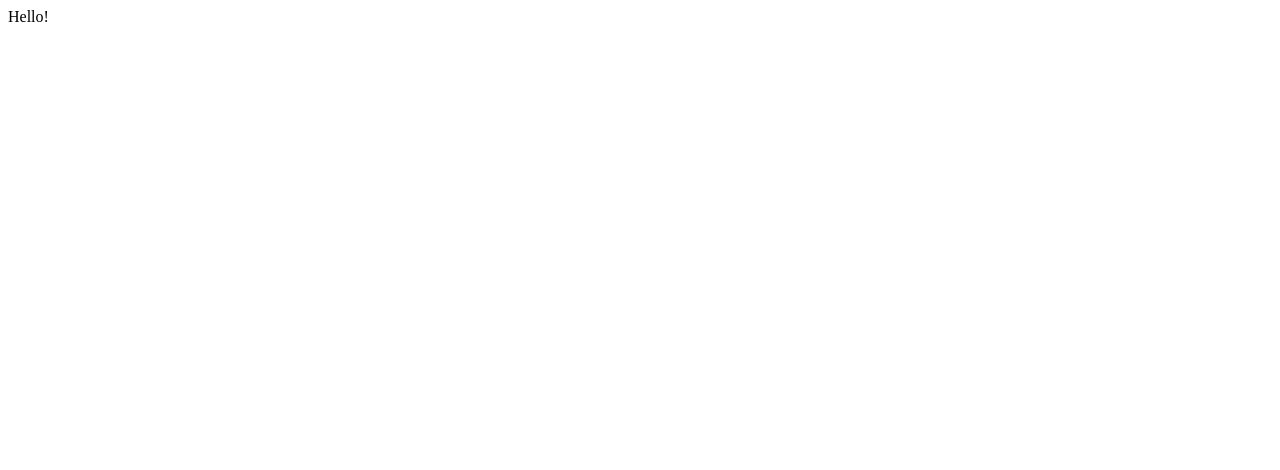
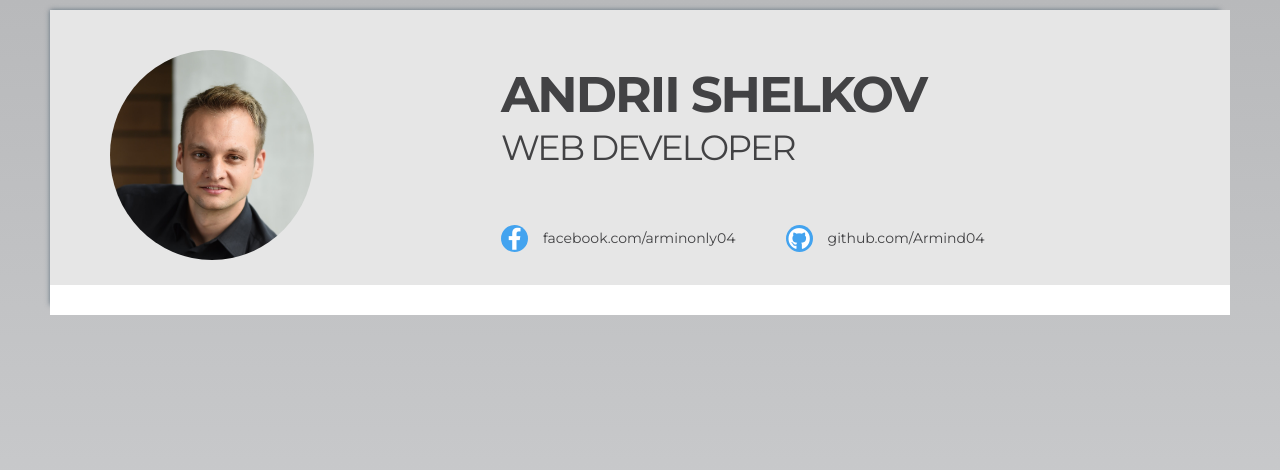
Before and after one commit to Armind04/rsschool-cv, a plain HTML site: page rsschool-cv-html/index.html in a window 1280 px wide. Drawn offline with Linux system fonts and the light colour scheme; files that its build step writes are made by us from their sources.

Commit message:
feat: add header

```diff
--- a/rsschool-cv-html/index.html
+++ b/rsschool-cv-html/index.html
@@ -4,10 +4,36 @@
     <title>My CV</title>
     <meta charset="UTF-8">
     <meta content="telephone=no" name="format-detection">
-    <link href="css/style.css" rel="stylesheet">
+    <link href="./style.css" rel="stylesheet">
     <link crossorigin="anonymous" href="https://use.fontawesome.com/releases/v5.15.2/css/all.css" integrity="sha384-vSIIfh2YWi9wW0r9iZe7RJPrKwp6bG+s9QZMoITbCckVJqGCCRhc+ccxNcdpHuYu" rel="stylesheet">
 </head>
 <body>
-    Hello!
+    <div class="wrapper">
+        <div class="container">
+            <header class="header">
+                <div class="header__img">
+                    <img src="img/photo.JPG" alt="photo">
+                </div>
+                <div class="header__body">
+                    <h1 class="header__title">Andrii Shelkov</h1>
+                    <h2 class="header__subtitle">Web Developer</h2>
+                    <div class='header__links'>
+                        <p class="header__link icon__item">
+                            <span class="icon__wrapper">
+                                <i class="fab fa-facebook-f"></i>
+                            </span>
+                            <a href="https://www.facebook.com/arminonly04">facebook.com/arminonly04</a>
+                        </p>
+                        <p class="header__link icon__item">
+                            <span class="icon__wrapper">
+                                <i class="fab fa-github"></i>
+                            </span>
+                            <a href="https://github.com/Armind04">github.com/Armind04</a>
+                        </p>
+                    </div>
+                </div>
+    </header>
+        </div>
+    </div>
 </body>
 </html>
--- a/rsschool-cv-html/style.css
+++ b/rsschool-cv-html/style.css
@@ -0,0 +1,193 @@
+@charset "UTF-8";
+/*Обнуление*/
+@import url("https://fonts.googleapis.com/css2?family=Montserrat:ital,wght@0,300;0,400;0,700;1,300;1,400&display=swap");
+* {
+  padding: 0;
+  margin: 0;
+  border: 0;
+}
+
+*, *:before, *:after {
+  box-sizing: border-box;
+}
+
+:focus, :active {
+  outline: none;
+}
+
+a:focus, a:active {
+  outline: none;
+}
+
+nav, footer, header, aside {
+  display: block;
+}
+
+html, body {
+  height: 100%;
+  width: 100%;
+  font-size: 100%;
+  line-height: 1;
+  font-size: 14px;
+  -ms-text-size-adjust: 100%;
+  -moz-text-size-adjust: 100%;
+  -webkit-text-size-adjust: 100%;
+}
+
+input, button, textarea {
+  font-family: inherit;
+}
+
+input::-ms-clear {
+  display: none;
+}
+
+button {
+  cursor: pointer;
+}
+
+button::-moz-focus-inner {
+  padding: 0;
+  border: 0;
+}
+
+a, a:visited {
+  text-decoration: none;
+}
+
+a:hover {
+  text-decoration: none;
+}
+
+ul li {
+  list-style: none;
+}
+
+img {
+  vertical-align: top;
+}
+
+h1, h2, h3, h4, h5, h6 {
+  font-size: inherit;
+  font-weight: inherit;
+}
+
+/*--------------------*/
+.wrapper {
+  font-family: "Montserrat", sans-serif;
+  width: 100%;
+  min-height: 100%;
+  overflow: hidden;
+  display: flex;
+  flex-direction: column;
+  background-color: #fff;
+  background-color: #d2d3d5;
+  color: #424244;
+  background-image: linear-gradient(0deg, #d2d3d5 0%, #b8b9bb 100%);
+}
+
+.container {
+  width: 1180px;
+  padding: 0;
+  margin: 10px auto 5px auto;
+  background: #fff;
+  box-shadow: -5px -5px 5px -5px rgba(34, 60, 80, 0.6);
+}
+
+.ibg {
+  position: absolute;
+  top: 0;
+  left: 0;
+  width: 100%;
+  height: 100%;
+  background-position: center;
+  background-repeat: no-repeat;
+  background-size: cover;
+}
+
+a {
+  color: #424244;
+  border-bottom: 1px dashed transparent;
+}
+a:hover {
+  border-color: #424244;
+  transition: all 0.3s;
+}
+
+.icon__wrapper {
+  width: 30px;
+  height: 30px;
+  background-color: #43a3ef;
+  display: flex;
+  position: relative;
+  justify-content: center;
+  align-items: center;
+  border-radius: 50%;
+  margin-right: 15px;
+}
+
+.icon__item {
+  display: flex;
+  align-items: center;
+}
+.icon__item img:first-child {
+  margin-right: 15px;
+}
+
+.header {
+  background: #e6e6e6;
+  display: flex;
+  padding: 40px 60px 25px 60px;
+  margin-bottom: 30px;
+}
+.header__img {
+  display: flex;
+  width: 35%;
+  justify-content: flex-start;
+  align-items: center;
+}
+.header__img img {
+  width: 55%;
+  border-radius: 50%;
+}
+.header__body {
+  width: 65%;
+  padding: 20px 0 0 20px;
+}
+.header__title {
+  color: #424244;
+  font-size: 50px;
+  text-transform: uppercase;
+  font-weight: bold;
+  margin-bottom: 10px;
+  letter-spacing: -2px;
+}
+.header__subtitle {
+  color: #424244;
+  font-size: 35px;
+  text-transform: uppercase;
+  letter-spacing: -2px;
+  margin-bottom: 60px;
+}
+.header__links {
+  display: flex;
+}
+.header__link {
+  margin-right: 50px;
+}
+.header__link .icon__wrapper {
+  width: 27px;
+  height: 27px;
+}
+.header__link i {
+  font-size: 22px;
+  color: #fff;
+}
+.header__link a {
+  color: #424244;
+}
+
+.content {
+  display: flex;
+  margin-bottom: 20px;
+}
```
Also changed, not shown: rsschool-cv-html/img/photo.JPG (added), rsschool-cv-html/img/rs_school_js.svg (added).
